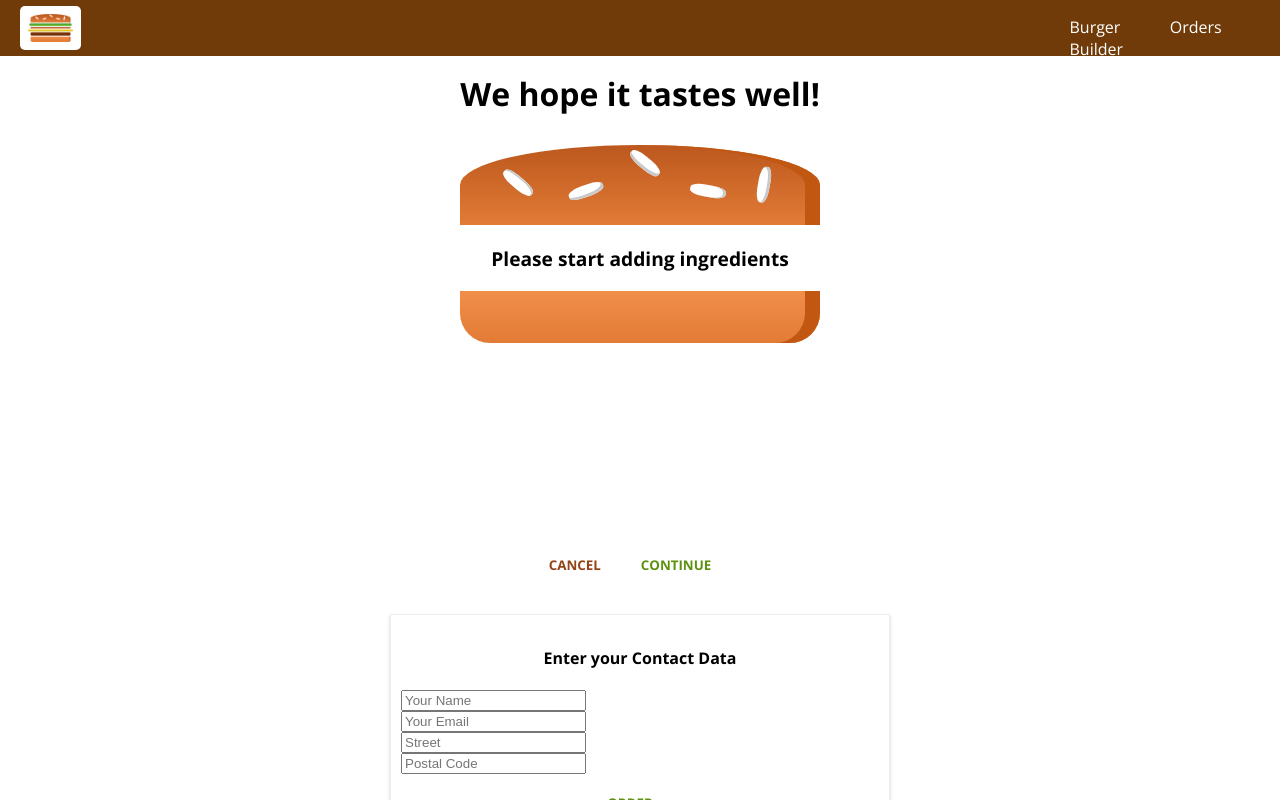
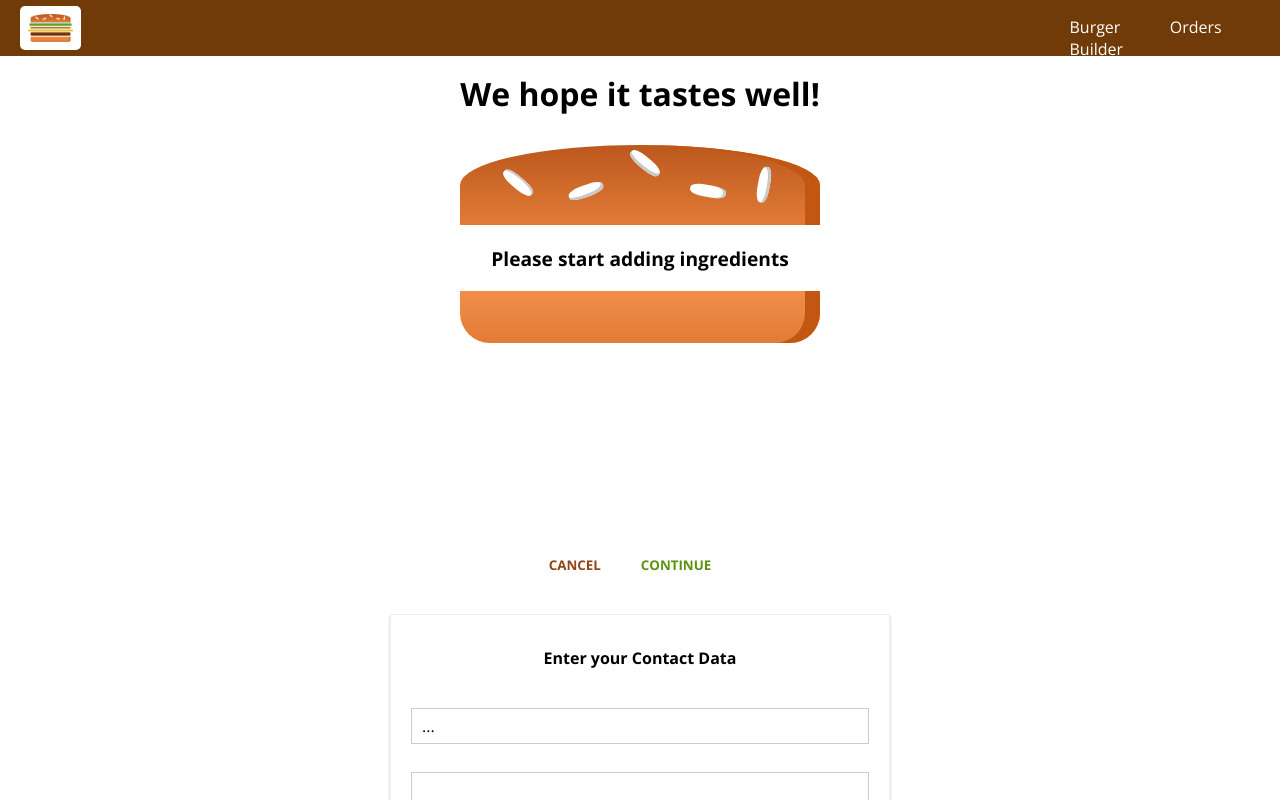
Before and after one commit to evgenydus/burger-builder, a React (Create React App) app: page /checkout in a window 1280 px wide. Both pictures are taken after a click on the button "CONTINUE". Shown: the top 800 px of the page. Built offline with nearby package versions, Linux system fonts and the light colour scheme.

Commit message:
WIP: create form draft

```diff
--- /dev/null
+++ b/src/components/UI/Input/Input.css
@@ -0,0 +1,27 @@
+.input {
+  box-sizing: border-box;
+  padding: 10px;
+  width: 100%;
+}
+
+.input-label {
+  display: block;
+  font-weight: bold;
+  margin-bottom: 8px;
+}
+
+.inputElement {
+  background-color: #fff;
+  border: 1px solid #ccc;
+  box-sizing: border-box;
+  display: block;
+  font: inherit;
+  outline: none;
+  padding: 6px 10px;
+  width: 100%;
+}
+
+.inputElement:focus {
+  background-color: #ccc;
+  outline: none;
+}
--- /dev/null
+++ b/src/components/UI/Input/Input.js
@@ -0,0 +1,42 @@
+import React from 'react';
+
+import './Input.css'
+
+const Input = ({ elementType, label, value, ...props }) => {
+  let inputElement = null
+
+  switch (elementType) {
+    case ('input'):
+      inputElement= <input
+        className="inputElement"
+        {...props.elementConfig}
+        value={value}
+      />
+      break
+
+    case ('textarea'):
+      inputElement = <textarea
+        className="inputElement"
+        {...props.elementConfig}
+        value={value}
+      />
+      break
+
+    default:
+      inputElement = <input
+        className="inputElement"
+        {...props.elementConfig}
+        value={value}
+      />
+  }
+
+  return (
+    <div className="input">
+      <label className="input-label">{label}</label>
+      {inputElement}
+    </div>
+  )
+}
+
+
+export default Input
--- a/src/containers/Checkout/ContactData/ContactData.css
+++ b/src/containers/Checkout/ContactData/ContactData.css
@@ -8,10 +8,6 @@
   width: 80%;
 }
 
-.contact {
-  display: block;
-}
-
 @media (min-width: 600px) {
   .contact-data {
     width: 500px;
--- a/src/containers/Checkout/ContactData/ContactData.js
+++ b/src/containers/Checkout/ContactData/ContactData.js
@@ -4,15 +4,62 @@ import axios from '../../../axios-orders'
 import './ContactData.css'
 
 import Button from '../../../components/UI/Button/Button';
+import Input from '../../../components/UI/Input/Input';
 import Spinner from '../../../components/UI/Spinner/Spinner';
 
 class ContactData extends Component {
   state = {
-    name: '',
-    email: '',
-    address: {
-      street: '',
-      postalCode: '',
+    orderForm: {
+      name: {
+        elementType: 'input',
+        elementConfig: {
+          type: 'text',
+          placeholder: 'Your Name'
+        },
+        value: '',
+      },
+      street: {
+        elementType: 'input',
+        elementConfig: {
+          type: 'text',
+          placeholder: 'Street'
+        },
+        value: '',
+      },
+      zipCode: {
+        elementType: 'input',
+        elementConfig: {
+          type: 'text',
+          placeholder: 'ZIP Code'
+        },
+        value: '',
+      },
+      country: {
+        elementType: 'input',
+        elementConfig: {
+          type: 'text',
+          placeholder: 'Country'
+        },
+        value: '',
+      },
+      email: {
+        elementType: 'input',
+        elementConfig: {
+          type: 'email',
+          placeholder: 'Your E-Mail'
+        },
+        value: '',
+      },
+      deliveryMethod: {
+        elementType: 'select',
+        elementConfig: {
+          options: [
+            {value: 'fastest', displayValue: 'Fastest'},
+            {value: 'cheapest', displayValue: 'Cheapest'},
+          ]
+        },
+        value: '',
+      },
     },
     isLoading: false,
   }
@@ -24,16 +71,6 @@ class ContactData extends Component {
     const order = {
       ingredients: this.props.ingredients,
       price: this.props.price,
-      customer: {
-        name: 'Evgeny',
-        address: {
-          street: 'Teststreet 1',
-          zipCode: '41351',
-          country: 'Belarus',
-        },
-        email: 'test@test.com',
-      },
-      deliveryMethod: 'fastest',
     }
 
     axios.post('/orders.json', order)
@@ -49,10 +86,10 @@ class ContactData extends Component {
   render() {
     let form = (
       <form>
-      <input className="contact" type="text" name="name" placeholder="Your Name"/>
-      <input className="contact" type="email" name="email" placeholder="Your Email"/>
-      <input className="contact" type="text" name="street" placeholder="Street"/>
-      <input className="contact" type="text" name="postal" placeholder="Postal Code"/>
+      <Input elementType="..." elementConfig='...' value="..." />
+      <Input inputType="input" name="email" placeholder="Your Email"/>
+      <Input inputType="input" name="street" placeholder="Street"/>
+      <Input inputType="input" name="postal" placeholder="Postal Code"/>
       <Button btnType={['success']} clicked={this.orderHandler}>Order</Button>
     </form>
     )
```
